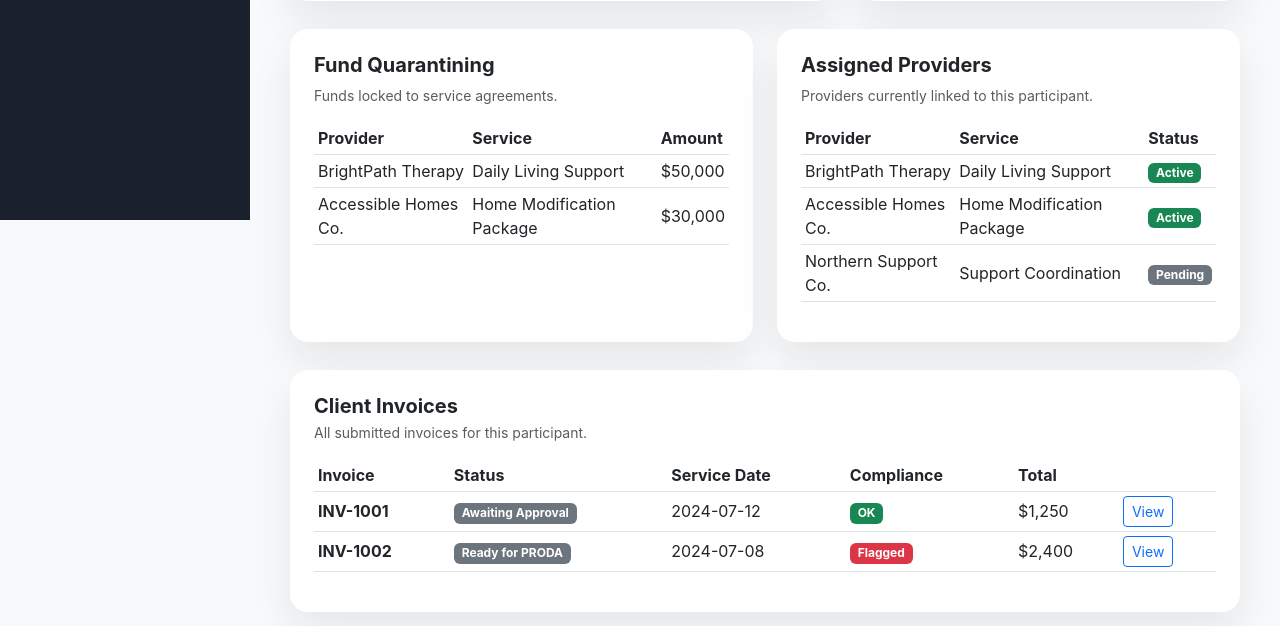
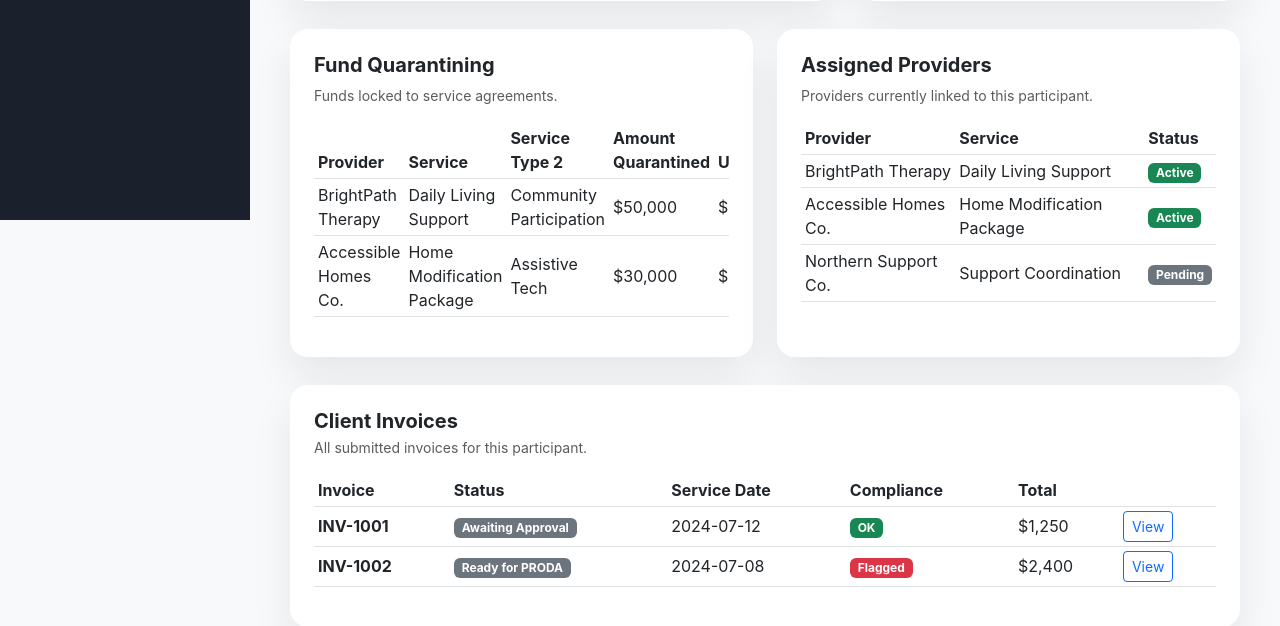
Before and after one commit to mugdho080/nexis, a PHP site: page /client.php in a window 1280 px wide. Shown: the part 580-1206 px from the top of the page. Run offline with PHP 8.4, Linux system fonts and the light colour scheme; the visitor is signed in with stand-in values (Sample User, id 1).

Commit message:
Expand fund quarantine table

```diff
--- a/admin_api.php
+++ b/admin_api.php
@@ -167,8 +167,22 @@ if ($action === 'get_client') {
         ['type' => 'Underspend', 'message' => 'Capacity Building budget is 42% unspent with 90 days left.']
     ];
     $client['quarantines'] = [
-        ['provider' => 'BrightPath Therapy', 'service' => 'Daily Living Support', 'amount' => 50000],
-        ['provider' => 'Accessible Homes Co.', 'service' => 'Home Modification Package', 'amount' => 30000]
+        [
+            'provider' => 'BrightPath Therapy',
+            'service' => 'Daily Living Support',
+            'service_type' => 'Community Participation',
+            'amount' => 50000,
+            'used' => 18500,
+            'remaining' => 31500
+        ],
+        [
+            'provider' => 'Accessible Homes Co.',
+            'service' => 'Home Modification Package',
+            'service_type' => 'Assistive Tech',
+            'amount' => 30000,
+            'used' => 12000,
+            'remaining' => 18000
+        ]
     ];
     $client['providers'] = [
         ['name' => 'BrightPath Therapy', 'service' => 'Daily Living Support', 'status' => 'Active'],
--- a/client.php
+++ b/client.php
@@ -84,7 +84,10 @@ $clientId = $_GET['id'] ?? '1';
                             <tr>
                                 <th>Provider</th>
                                 <th>Service</th>
-                                <th>Amount</th>
+                                <th>Service Type 2</th>
+                                <th>Amount Quarantined</th>
+                                <th>Used</th>
+                                <th>Remaining</th>
                             </tr>
                         </thead>
                         <tbody id="quarantine-list"></tbody>
@@ -340,10 +343,13 @@ function renderClient(data) {
         <tr>
             <td>${item.provider}</td>
             <td>${item.service}</td>
+            <td>${item.service_type}</td>
             <td>${formatCurrency(item.amount)}</td>
+            <td>${formatCurrency(item.used)}</td>
+            <td>${formatCurrency(item.remaining)}</td>
         </tr>
     `).join('');
-    $('#quarantine-list').html(quarantineHtml || '<tr><td colspan="3" class="text-muted">No quarantined funds.</td></tr>');
+    $('#quarantine-list').html(quarantineHtml || '<tr><td colspan="6" class="text-muted">No quarantined funds.</td></tr>');
 
     const providerHtml = data.providers.map(provider => `
         <tr>
```
